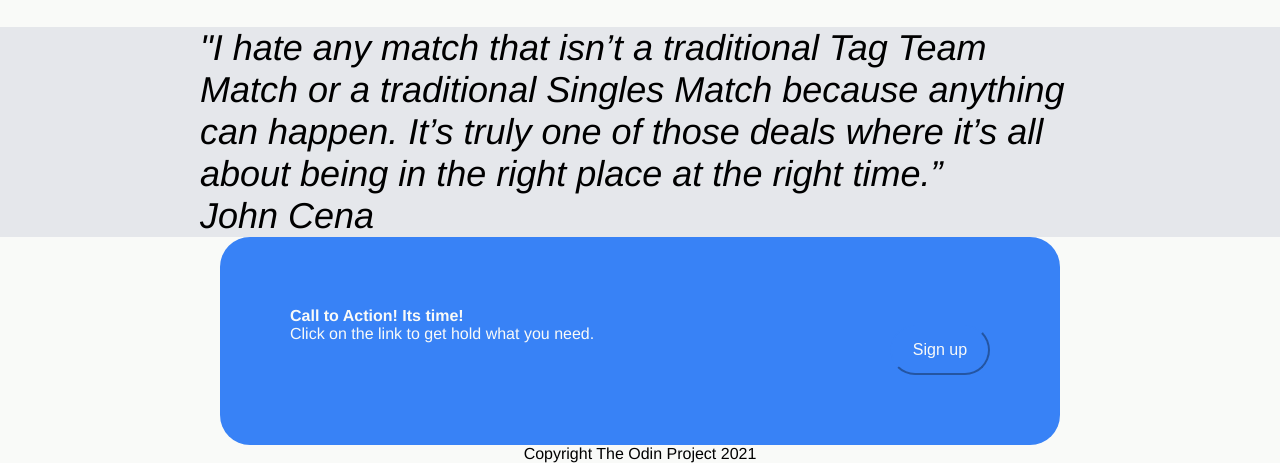
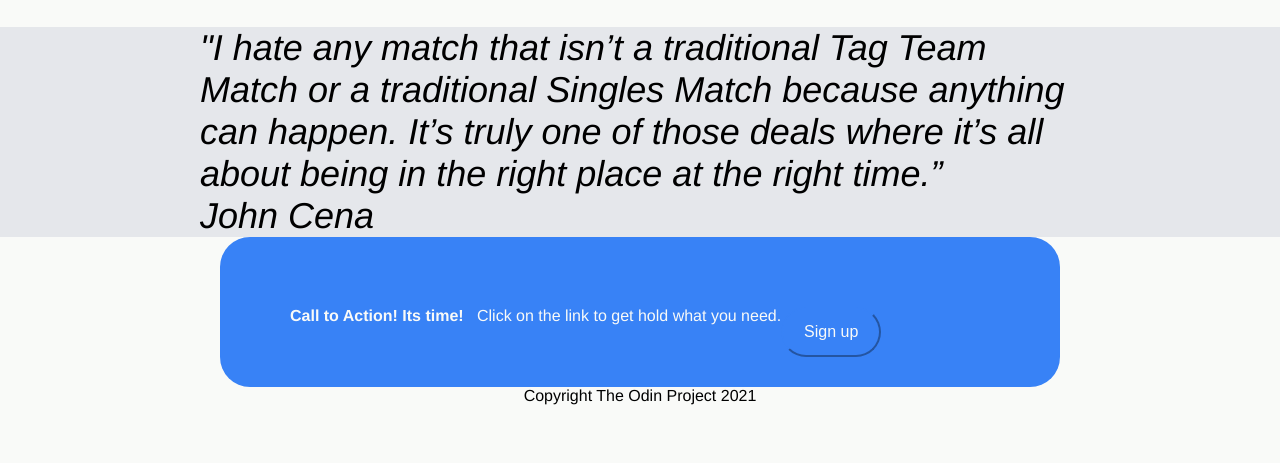
Before and after one commit to willruales/landingpage, a plain HTML site: page index.html in a window 1280 px wide. Shown: the part 629-1092 px from the top of the page. After the commit the page ends 1034 px from the top, so only its background shows below. Drawn offline with Linux system fonts and the light colour scheme.

```diff
--- a/index.html
+++ b/index.html
@@ -55,8 +55,9 @@
     </div>
     <div class="group4">
       <div class="container-sign">
-        <p class="bold">Call to Action! Its time!</p>
+
         <div class="click-link">
+          <p class="bold">Call to Action! Its time! &nbsp;&nbsp; </p>
           <p>Click on the link to get hold what you need.</p>
           <button class="bottom">Sign up</button>
         </div>
--- a/style.css
+++ b/style.css
@@ -130,6 +130,7 @@
     justify-content: center;
     padding-left: 60px;
     padding-right: 60px;
+
 }
 
 .container-sign {
@@ -140,6 +141,7 @@
     border-radius: 30px;
     padding: 70px;
     color: #F9FAF8;
+    height: 10px
 }
 
 .container-sign>p {
@@ -152,7 +154,7 @@
 
 .click-link {
     display: flex;
-    justify-content: space-between;
+
 }
 
 footer {
```
